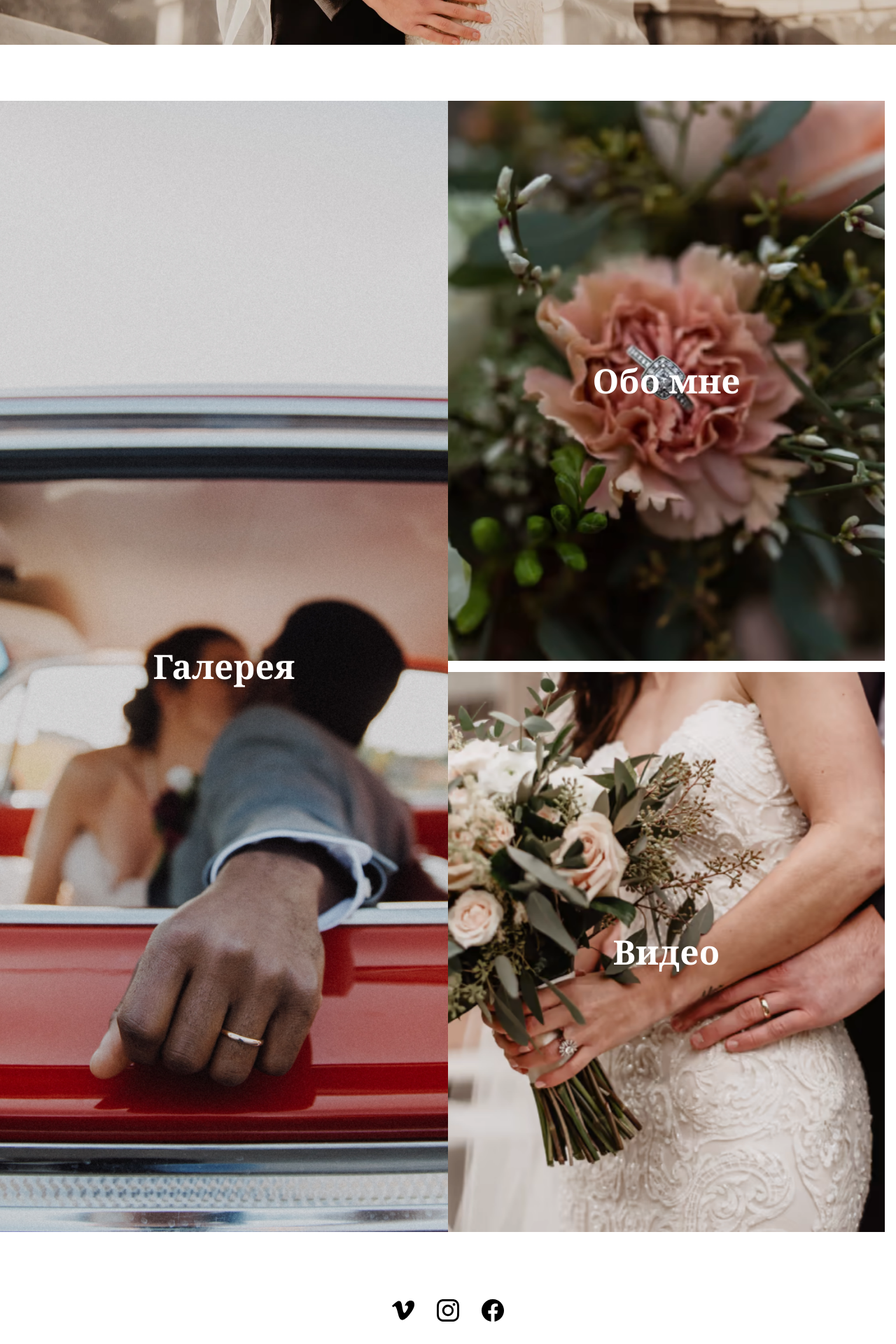
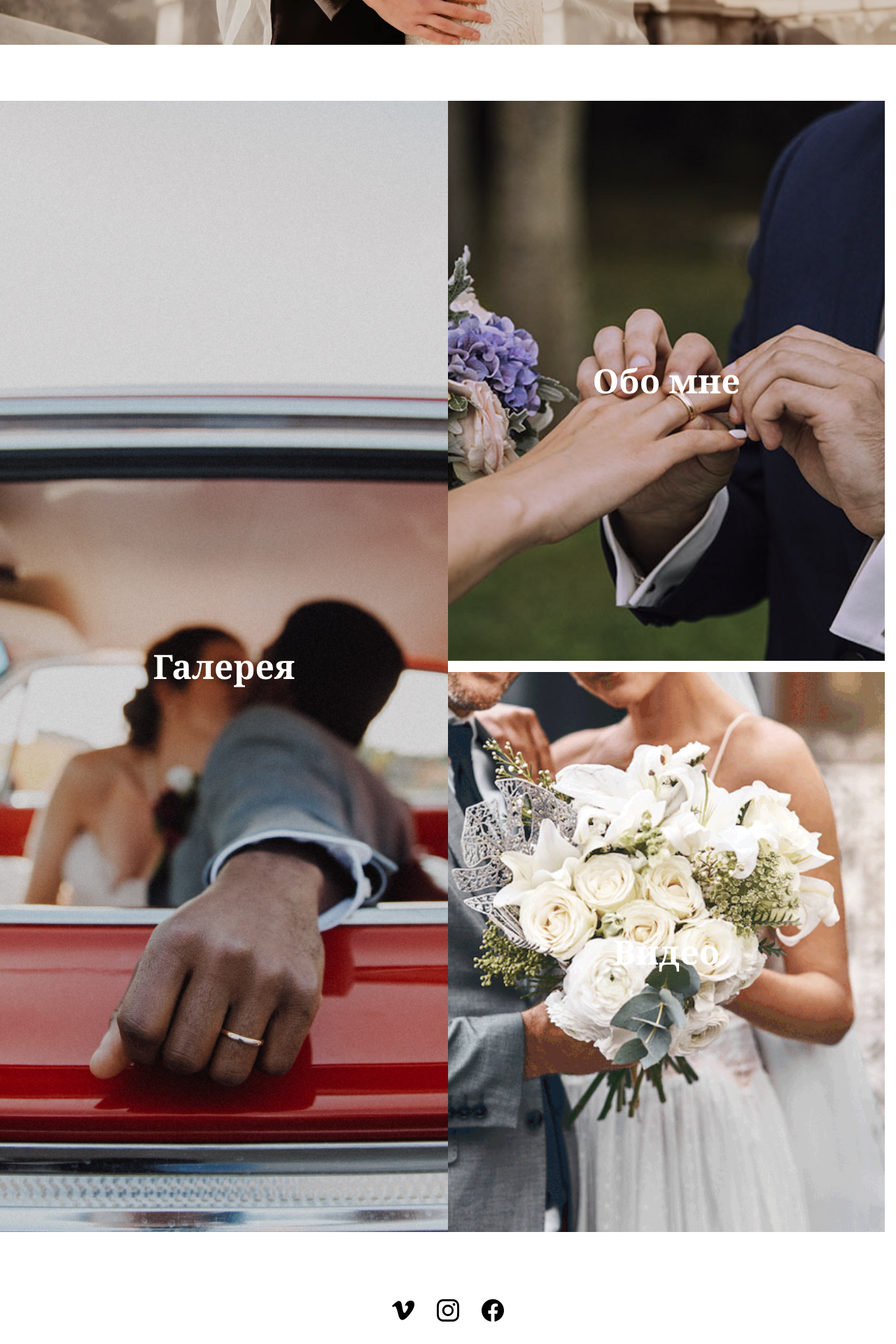
Before and after one commit to Gobitgogo/foto-site, a Next.js app: page / in a window 1280 px wide. Shown: the part 800-2720 px from the top of the page at 70% size. Built offline with nearby package versions, Linux system fonts and the light colour scheme.

Commit message:
Add files via upload

```diff
--- a/pages/about.js
+++ b/pages/about.js
@@ -3,7 +3,7 @@ function about() {
     <>
       <div className=" mt-5 flex w-full flex-col sm:flex-row">
         <div className="mr-5 w-full sm:w-3/6">
-          <div className="h-screen  w-full border bg-[url('../assets/pic5.avif')]  bg-cover bg-center bg-no-repeat "></div>
+          <div className="h-screen  w-full border bg-[url('../assets/pic5.jpg')]  bg-cover bg-center bg-no-repeat "></div>
           <div className="h-screen w-full text-center font-serif">
             <h1 className="mb-4 pt-20 text-5xl">About My Work</h1>
             <h2 className="mb-2 text-2xl"> The Photoshoots</h2>
--- a/pages/index.js
+++ b/pages/index.js
@@ -13,7 +13,7 @@ const Home = () => {
       </div>
       <div className="mt-20 grid w-full grid-cols-1 border-stone-900 marker:border sm:grid-cols-2">
         <Link href="about">
-          <div className="mb-4 flex h-screen cursor-pointer items-center justify-center bg-[url('../assets/pic2.avif')]  bg-cover bg-center bg-no-repeat sm:row-start-1 sm:row-end-2 sm:mr-4">
+          <div className="mb-4 flex h-screen cursor-pointer items-center justify-center bg-[url('../assets/pic2.jpg')]  bg-cover bg-center bg-no-repeat sm:row-start-1 sm:row-end-2 sm:mr-4">
             <a className="w-2/5 text-center font-serif text-2xl font-bold text-white sm:text-5xl">
               Обо мне
             </a>
@@ -24,7 +24,7 @@ const Home = () => {
             Галерея
           </h1>
         </div>
-        <div className="flex h-screen cursor-pointer items-center justify-center bg-[url('../assets/pic3.avif')]  bg-cover bg-center bg-no-repeat sm:row-start-2 sm:row-end-3 sm:mr-4">
+        <div className="flex h-screen cursor-pointer items-center justify-center bg-[url('../assets/pic3.gif')]  bg-cover bg-center bg-no-repeat sm:row-start-2 sm:row-end-3 sm:mr-4">
           <h1 className="w-2/5 text-center font-serif text-2xl font-bold text-white sm:text-5xl">
             Видео
           </h1>
```
